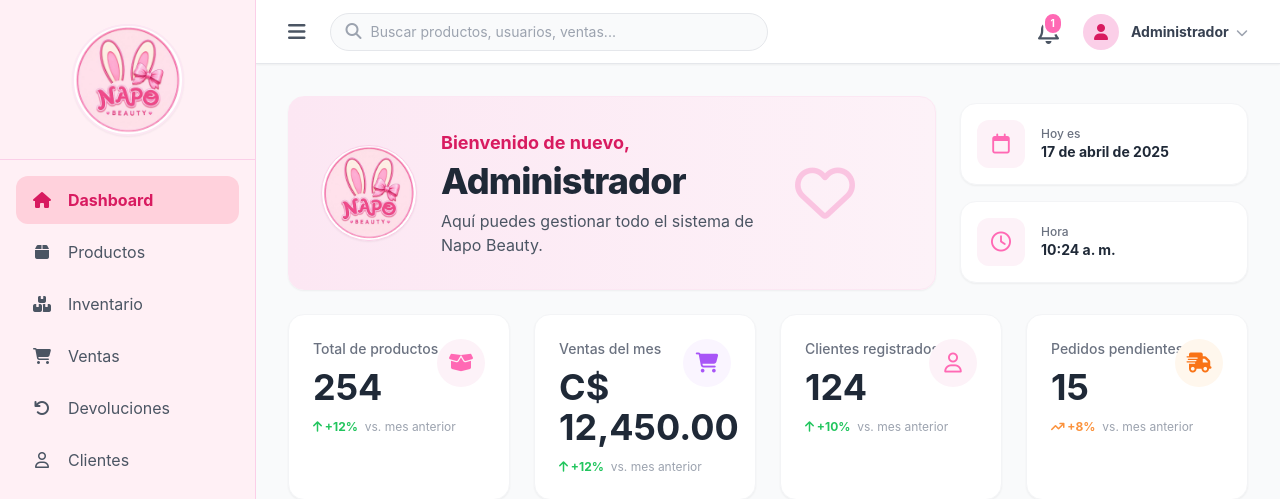
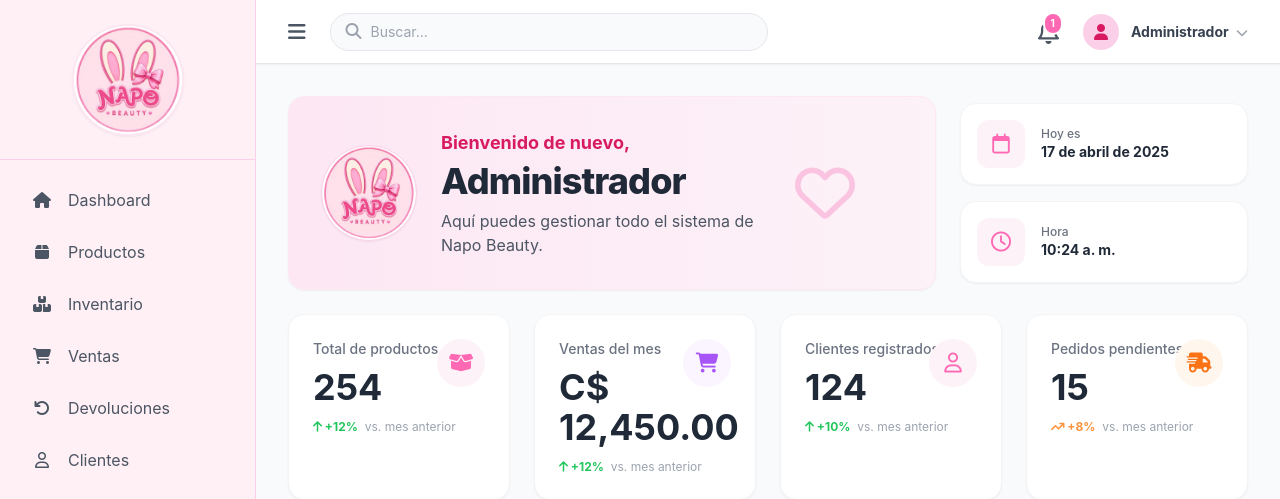
Before and after one commit to Vane8949/NapoBeauty, a Django app: page / in a window 1280 px wide. Shown: the top 499 px of the page. Run offline with Django 5.2, Linux system fonts and the light colour scheme; some libraries are stand-ins or nearby versions.

Commit message:
Update base.html

```diff
--- a/templates/base.html
+++ b/templates/base.html
@@ -6,20 +6,20 @@
     <meta name="viewport" content="width=device-width, initial-scale=1.0">
     <title>Panel de Administración | Napo Beauty</title>
 
-    <!-- 1. Archivo CSS Propio (Aquí vive el diseño) -->
+    <!-- CSS Global (Colores, menú y scrollbar) -->
     <link rel="stylesheet" href="{% static 'css/style.css' %}">
 
-    <!-- 2. Librerías Externas -->
+    <!-- BLOQUE PARA CSS ESPECÍFICO DE CADA PANTALLA -->
+    {% block extra_css %}{% endblock %}
+
+    <!-- Librerías Externas -->
     <link rel="stylesheet" href="https://cdnjs.cloudflare.com/ajax/libs/font-awesome/6.4.0/css/all.min.css">
     <script src="https://cdn.tailwindcss.com"></script>
     <script src="https://cdn.jsdelivr.net/npm/chart.js"></script>
-
-    <!-- 3. Archivo JS Propio (Configuración) -->
     <script src="{% static 'js/config.js' %}"></script>
 </head>
 <body class="flex h-screen overflow-hidden text-gray-800">
 
-    <!-- Sidebar Izquierdo -->
     <aside class="w-64 bg-napo-bg border-r border-pink-200 flex flex-col justify-between h-full shrink-0">
         <div class="overflow-y-auto flex-1">
             <div class="h-40 flex items-center justify-center border-b border-pink-200">
@@ -28,9 +28,8 @@
                 </div>
             </div>
 
-            <!-- Menú Limpio usando las nuevas clases CSS -->
             <nav class="p-4 space-y-1">
-                <a href="{% url 'dashboard' %}" class="menu-item activo">
+                <a href="{% url 'dashboard' %}" class="menu-item">
                     <i class="fa-solid fa-house w-5 text-center"></i> Dashboard
                 </a>
                 <a href="{% url 'productos' %}" class="menu-item">
@@ -39,9 +38,11 @@
                 <a href="{% url 'inventario' %}" class="menu-item">
                     <i class="fa-solid fa-boxes-stacked w-5 text-center"></i> Inventario
                 </a>
+                <!-- Nuevo enlace de Ventas -->
+                <a href="{% url 'ventas' %}" class="menu-item">
+                    <i class="fa-solid fa-cart-shopping w-5 text-center"></i> Ventas
+                </a>
 
-                <!-- Enlaces inactivos por ahora -->
-                <a href="#" class="menu-item"><i class="fa-solid fa-cart-shopping w-5 text-center"></i> Ventas</a>
                 <a href="#" class="menu-item"><i class="fa-solid fa-arrow-rotate-left w-5 text-center"></i> Devoluciones</a>
                 <a href="#" class="menu-item"><i class="fa-regular fa-user w-5 text-center"></i> Clientes</a>
                 <a href="#" class="menu-item"><i class="fa-solid fa-truck-fast w-5 text-center"></i> Proveedores</a>
@@ -51,7 +52,6 @@
             </nav>
         </div>
 
-        <!-- Pie del Sidebar -->
         <div class="p-4 border-t border-pink-200">
             <a href="#" class="menu-item hover:text-red-500 mb-4"><i class="fa-solid fa-arrow-right-from-bracket w-5 text-center"></i> Cerrar sesión</a>
             <div class="text-center mt-2">
@@ -61,14 +61,13 @@
         </div>
     </aside>
 
-    <!-- Contenedor Derecho (Header y Contenido) -->
     <div class="flex-1 flex flex-col h-full overflow-hidden">
         <header class="h-16 bg-white border-b border-gray-200 flex items-center justify-between px-8 shrink-0 shadow-sm">
             <div class="flex items-center gap-6 w-1/2">
                 <i class="fa-solid fa-bars text-gray-600 cursor-pointer text-xl"></i>
                 <div class="relative w-full max-w-lg">
                     <i class="fa-solid fa-magnifying-glass absolute left-4 top-2.5 text-gray-400"></i>
-                    <input type="text" placeholder="Buscar productos, usuarios, ventas..." class="w-full pl-10 pr-4 py-2 bg-gray-50 border border-gray-200 rounded-full focus:outline-none focus:ring-2 focus:ring-pink-200 text-sm">
+                    <input type="text" placeholder="Buscar..." class="w-full pl-10 pr-4 py-2 bg-gray-50 border border-gray-200 rounded-full focus:outline-none focus:ring-2 focus:ring-pink-200 text-sm">
                 </div>
             </div>
             <div class="flex items-center gap-6">
```
